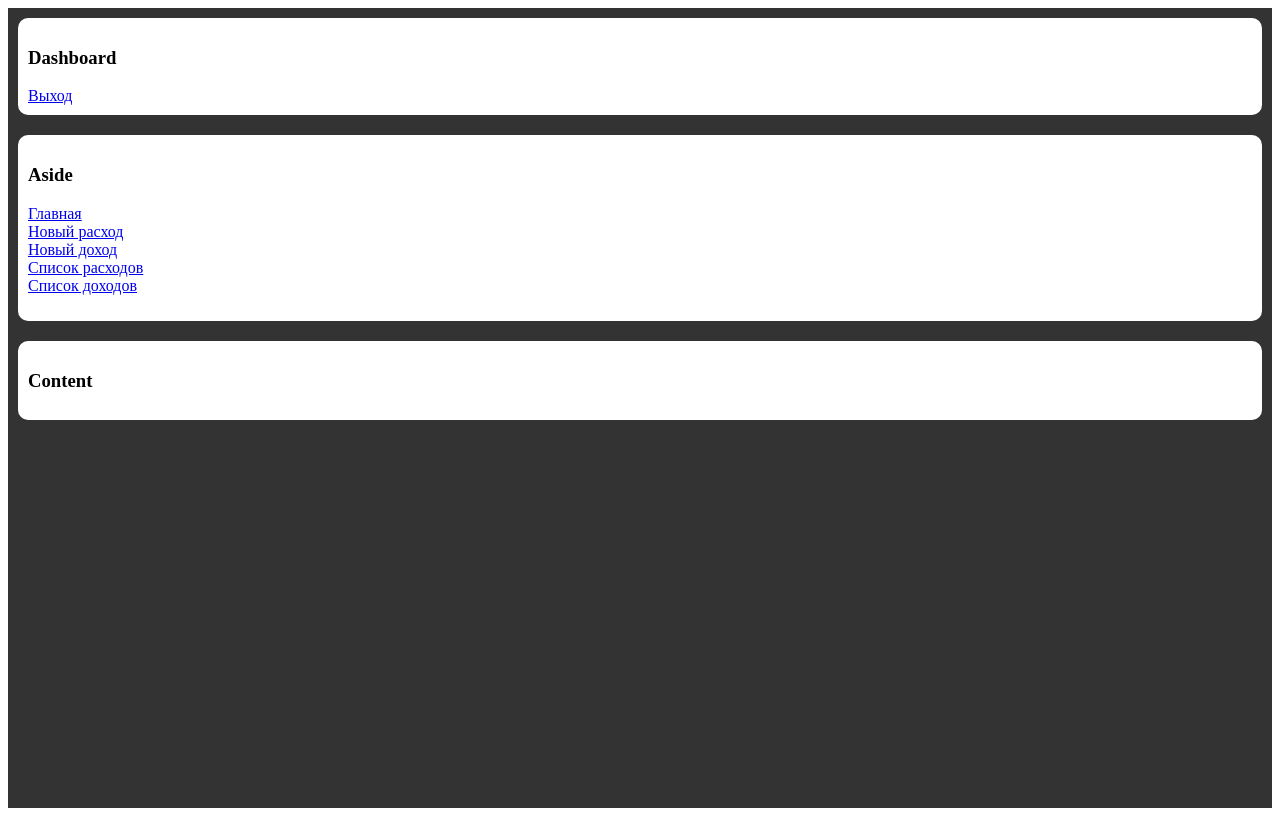
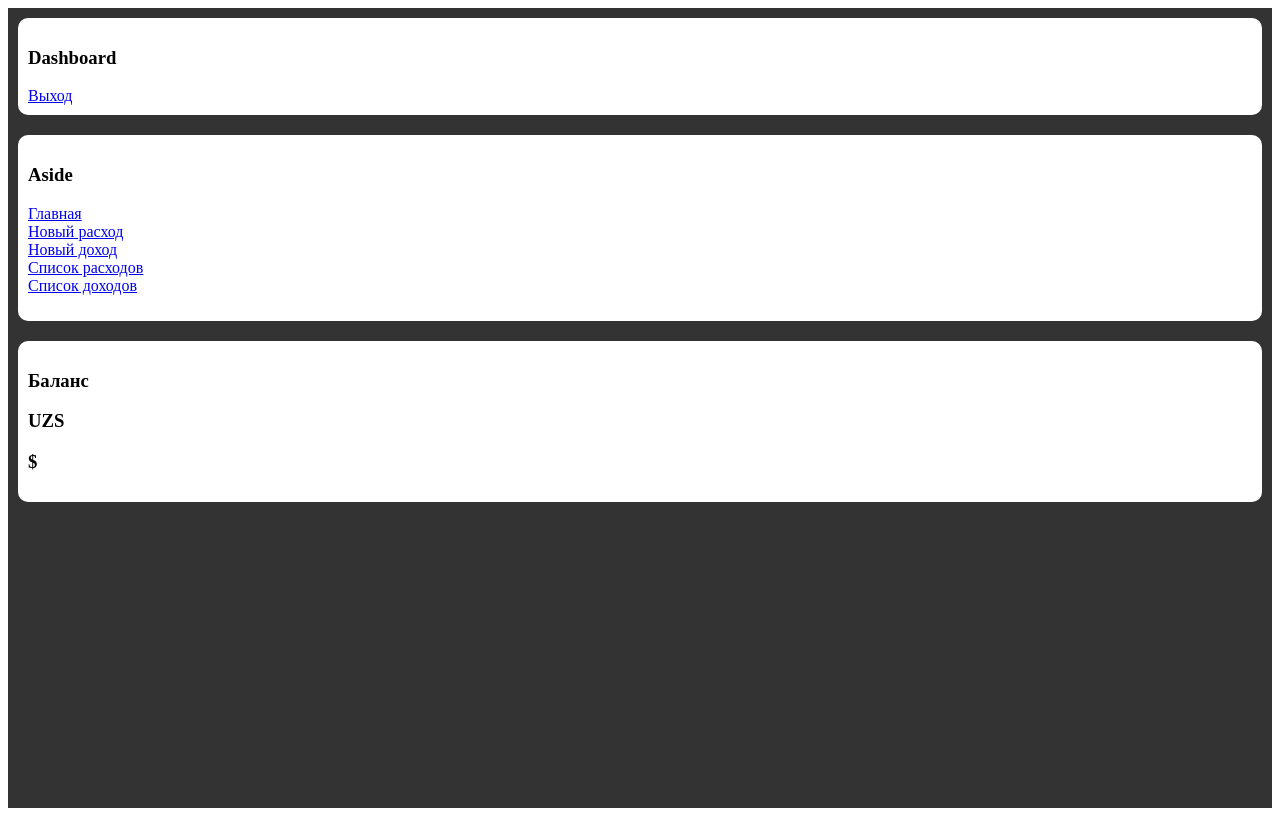
Before and after one commit to AlexTheMaggot/finance, a React app in the folder finance/mainapp/: page / in a window 1280 px wide. Built offline with nearby package versions, Linux system fonts and the light colour scheme; no server answers; the HTML template or start-up script is replaced by a standard one.

Commit message:
add get total balance

```diff
--- a/finance/mainapp/src/components/Content.js
+++ b/finance/mainapp/src/components/Content.js
@@ -4,12 +4,31 @@ import React, {Component} from "react";
 export default class Content extends Component {
     constructor(props) {
         super(props);
+        this.state = {
+            data: '',
+        }
     }
-
+    componentDidMount() {
+        fetch('/api/', {
+            method: 'POST',
+            headers: {
+                'Content-Type': 'application/json',
+            },
+            body: JSON.stringify({
+                method: 'GetTotalBalance',
+            }),
+        }).then(data => data.json()).then((mydata) => {
+            if (mydata.result ===  'success') {
+                this.setState({data: mydata.content})
+            }
+        });
+    }
     render() {
         return (
             <div className="block">
-                <h3>Content</h3>
+                <h3>Баланс</h3>
+                <h3>{this.state.data.total_balance_uzs} UZS</h3>
+                <h3>{this.state.data.total_balance_usd} $</h3>
             </div>
         );
     }
```
